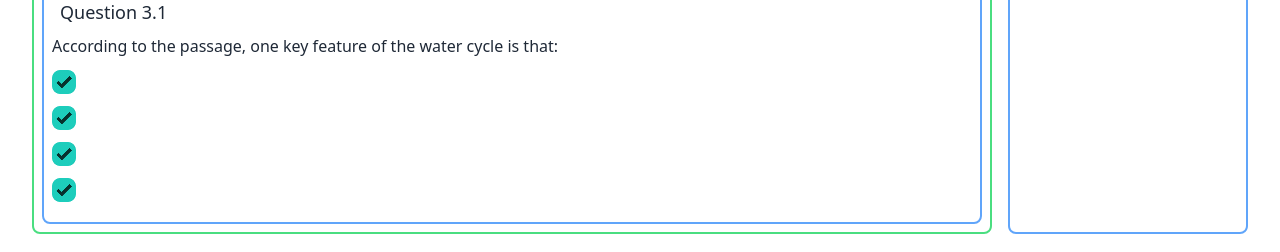
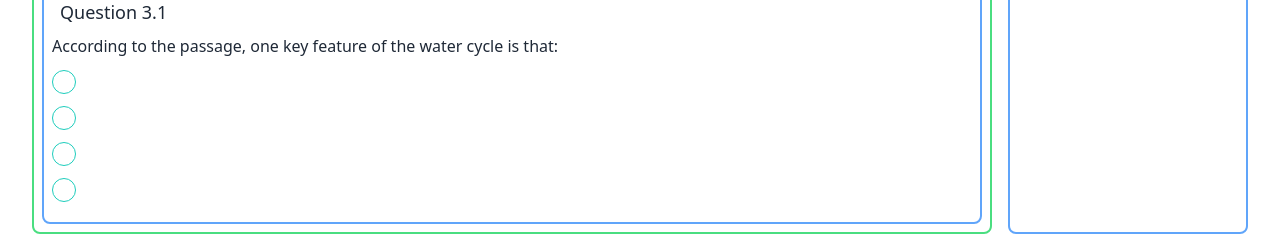
Before and after one commit to arafatrahman862/Form-Editor, a React (Vite) app: page /answer in a window 1280 px wide. Shown: the part 534-786 px from the top of the page. Built offline with nearby package versions, Linux system fonts and the light colour scheme; no server answers.

Commit message:
radio added

```diff
--- a/src/Components/ThirdQuestionAnswer.jsx
+++ b/src/Components/ThirdQuestionAnswer.jsx
@@ -13,19 +13,19 @@ export default ({ question }) => <div className='border-2 border-green-400 mt-8
             <p>According to the passage, one key feature of the water cycle is that:</p>
             <div>
                 <div className='flex gap-3 my-3'>
-                    <input type="checkbox" checked="checked" className="checkbox checkbox-accent" />
+                    <input type="radio" name="radio-4" className="radio radio-accent" />
                     <p>{question?.Comprehension.A}</p>
                 </div>
                 <div className='flex gap-3 my-3'>
-                    <input type="checkbox" checked="checked" className="checkbox checkbox-accent" />
+                    <input type="radio" name="radio-4" className="radio radio-accent" />
                     <p>{question?.Comprehension.B}</p>
                 </div>
                 <div className='flex gap-3 my-3'>
-                    <input type="checkbox" checked="checked" className="checkbox checkbox-accent" />
+                    <input type="radio" name="radio-4" className="radio radio-accent" />
                     <p>{question?.Comprehension.C}</p>
                 </div>
                 <div className='flex gap-3 my-3'>
-                    <input type="checkbox" checked="checked" className="checkbox checkbox-accent" />
+                    <input type="radio" name="radio-4" className="radio radio-accent" />
                     <p>{question?.Comprehension.D}</p>
                 </div>
             </div>
```
